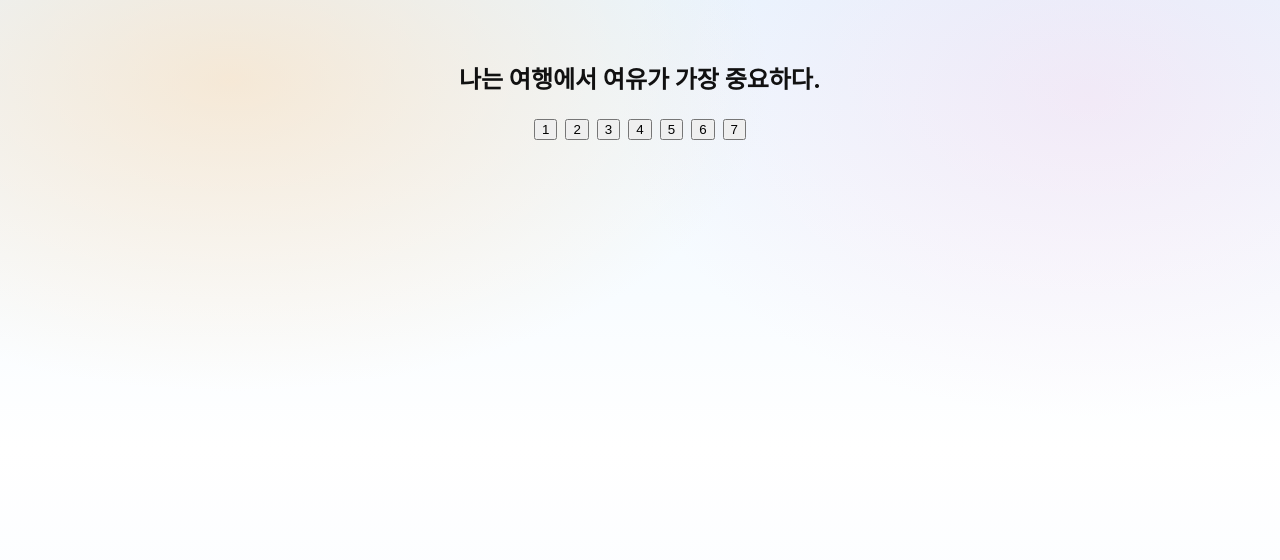
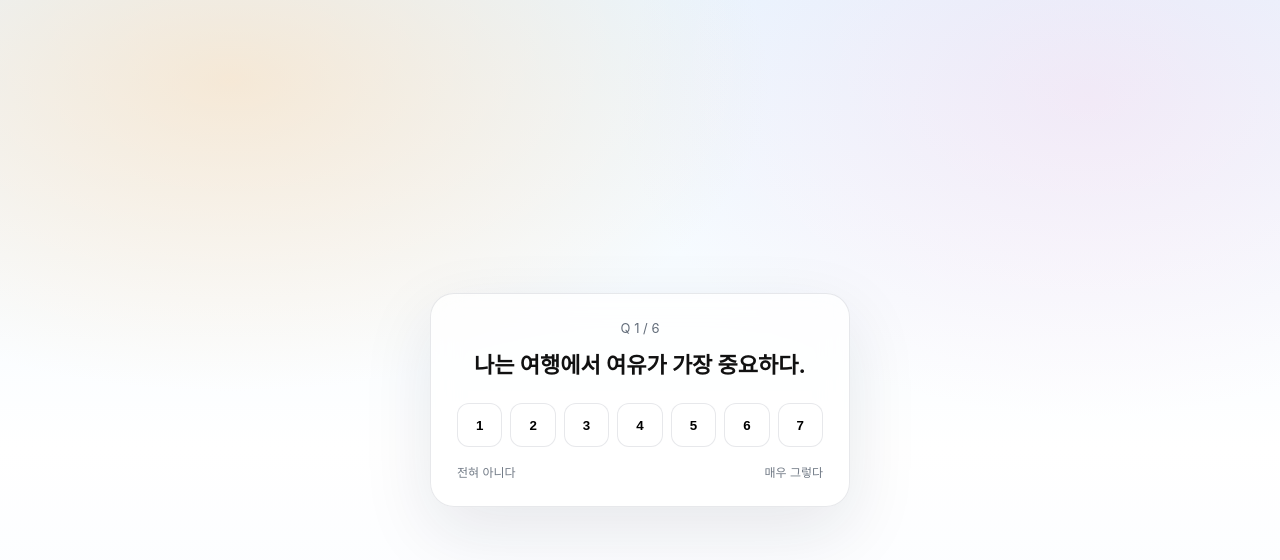
Before and after one commit to grantpaik100-lgtm/triplan-mvp2, a Next.js app: page / in a window 1280 px wide. Both pictures are taken after a click on the button "시작하기". Shown: the top 560 px of the page. Built offline with nearby package versions, Linux system fonts and the light colour scheme.

Commit message:
Update PrimaryMiniApp.tsx

```diff
--- a/app/flows/PrimaryMiniApp.tsx
+++ b/app/flows/PrimaryMiniApp.tsx
@@ -27,16 +27,37 @@ export default function PrimaryMiniApp({ setMode }: Props) {
 
 if (step === "intro") {
   return (
-      <div style={{ textAlign: "center", padding: 40 }}>
-        <h1>TriPlan 여행 성향 테스트</h1>
-        <div style={{ marginTop: 20 }}>
-          <button onClick={() => setGender("m")}>남성</button>
-          <button onClick={() => setGender("f")} style={{ marginLeft: 12 }}>
+    <div className="tp-wrap">
+      <div className="tp-card" style={{ textAlign: "center" }}>
+        <h1 className="tp-h1">TriPlan 여행 성향 테스트</h1>
+        <p className="tp-muted" style={{ marginTop: 10, marginBottom: 0 }}>
+          7점 척도로 당신의 여행 감각을 빠르게 잡아냅니다.
+        </p>
+
+        <div className="tp-row">
+          <button
+            className="tp-chip"
+            onClick={() => setGender("m")}
+            style={{
+              outline: gender === "m" ? "2px solid rgba(63,167,255,0.6)" : "none",
+            }}
+          >
+            남성
+          </button>
+          <button
+            className="tp-chip"
+            onClick={() => setGender("f")}
+            style={{
+              outline: gender === "f" ? "2px solid rgba(63,167,255,0.6)" : "none",
+            }}
+          >
             여성
           </button>
         </div>
-        <div style={{ marginTop: 24 }}>
-          <button onClick={() => setStep("questions")}>시작하기</button>
+
+        <button className="tp-cta" onClick={() => setStep("questions")}>
+          시작하기
+        </button>
       </div>
     </div>
   );
@@ -44,18 +65,35 @@ export default function PrimaryMiniApp({ setMode }: Props) {
 
 if (step === "questions" && currentQuestion) {
   return (
-      <div style={{ textAlign: "center", padding: 40 }}>
-        <h2>{currentQuestion.title}</h2>
-        <div style={{ marginTop: 20 }}>
+    <div className="tp-wrap">
+      <div className="tp-card" style={{ textAlign: "center" }}>
+        <div className="tp-muted" style={{ fontSize: 13 }}>
+          Q {currentIndex + 1} / {primaryQuestions.length}
+        </div>
+
+        <h2 className="tp-title">{currentQuestion.title}</h2>
+
+        <div className="tp-scale">
           {[1, 2, 3, 4, 5, 6, 7].map((n) => (
-            <button
-              key={n}
-              onClick={() => handleAnswer(n)}
-              style={{ margin: 4 }}
-            >
+            <button key={n} onClick={() => handleAnswer(n)}>
               {n}
             </button>
           ))}
+        </div>
+
+        <div
+          className="tp-muted"
+          style={{
+            marginTop: 16,
+            fontSize: 12,
+            display: "flex",
+            justifyContent: "space-between",
+            opacity: 0.9,
+          }}
+        >
+          <span>전혀 아니다</span>
+          <span>매우 그렇다</span>
+        </div>
       </div>
     </div>
   );
```
Lines whose indentation alone changed are shown as unchanged.
